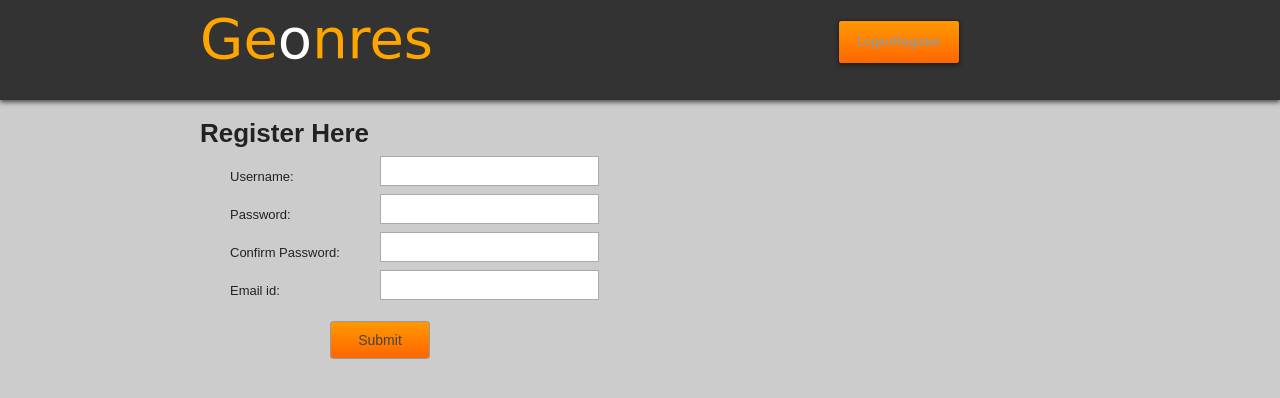
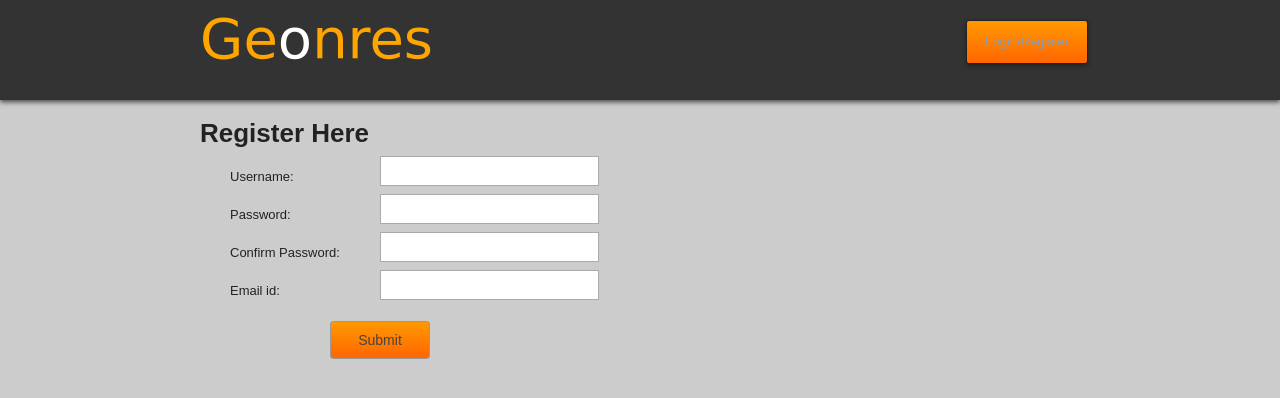
Before and after one commit to namitsingal/minor-project, a Flask app: template users/templates/register.html in a window 1280 px wide. Shown: the top 398 px of the page. Run offline with Flask 2, Linux system fonts and the light colour scheme; the template is opened without the code that fills it, so the values that code supplies are empty; parts of the project's set-up code (start-up, migrations or seed data) failed here and were passed over; some libraries are stand-ins or nearby versions; some web fonts are replaced.

Commit message:
brush ups

```diff
--- a/static/geonres/css/main.css
+++ b/static/geonres/css/main.css
@@ -1,5 +1,5 @@
 header {
-	padding-right: 25%;
+	padding-right: 15%;
 }
 
 #user-panel {
--- a/static/geonres/css/user_home.css
+++ b/static/geonres/css/user_home.css
@@ -1,6 +1,6 @@
 header {
 	margin-bottom: 0;
-	padding-right: 25%;
+	padding-right: 15%;
 }
 
 #main {
```
